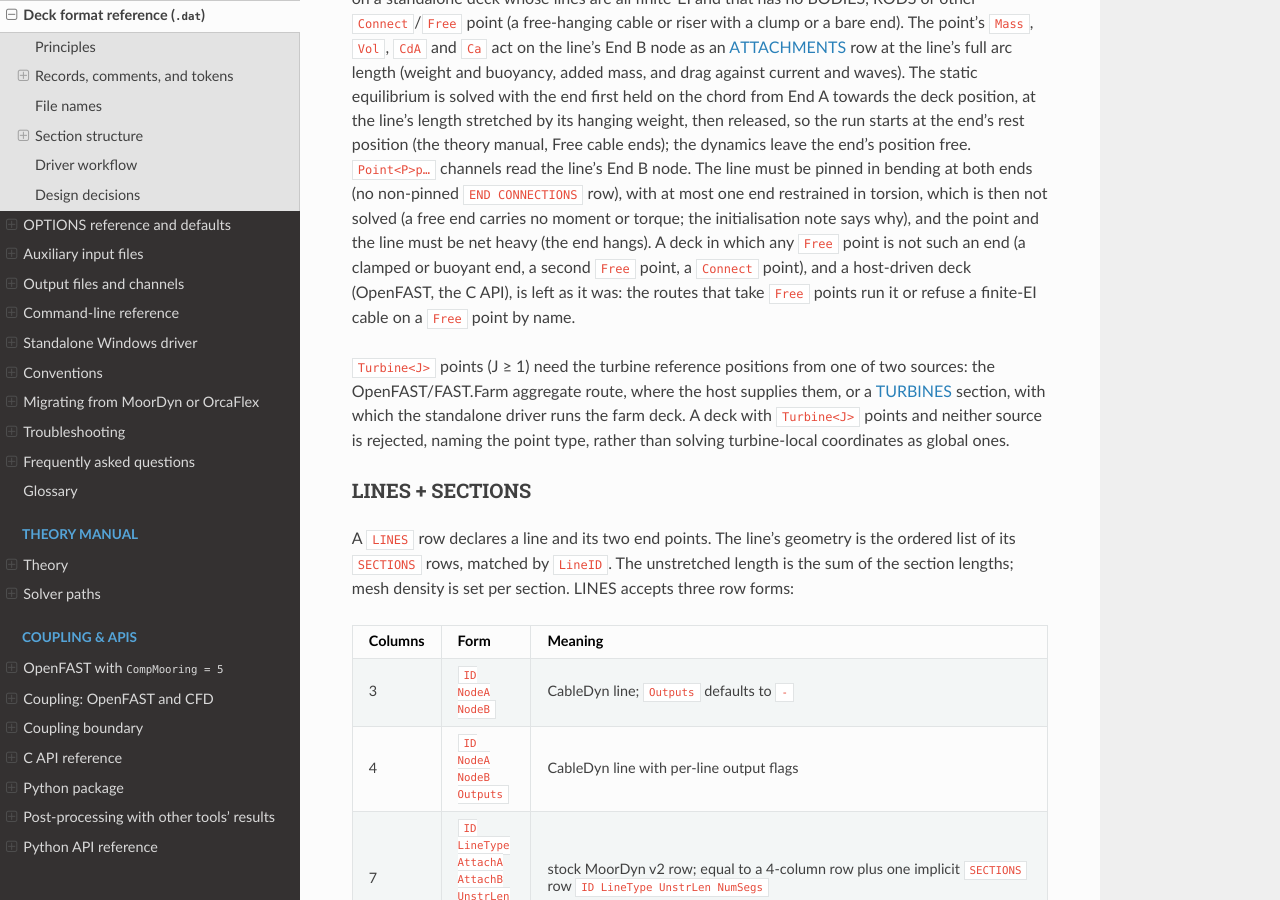
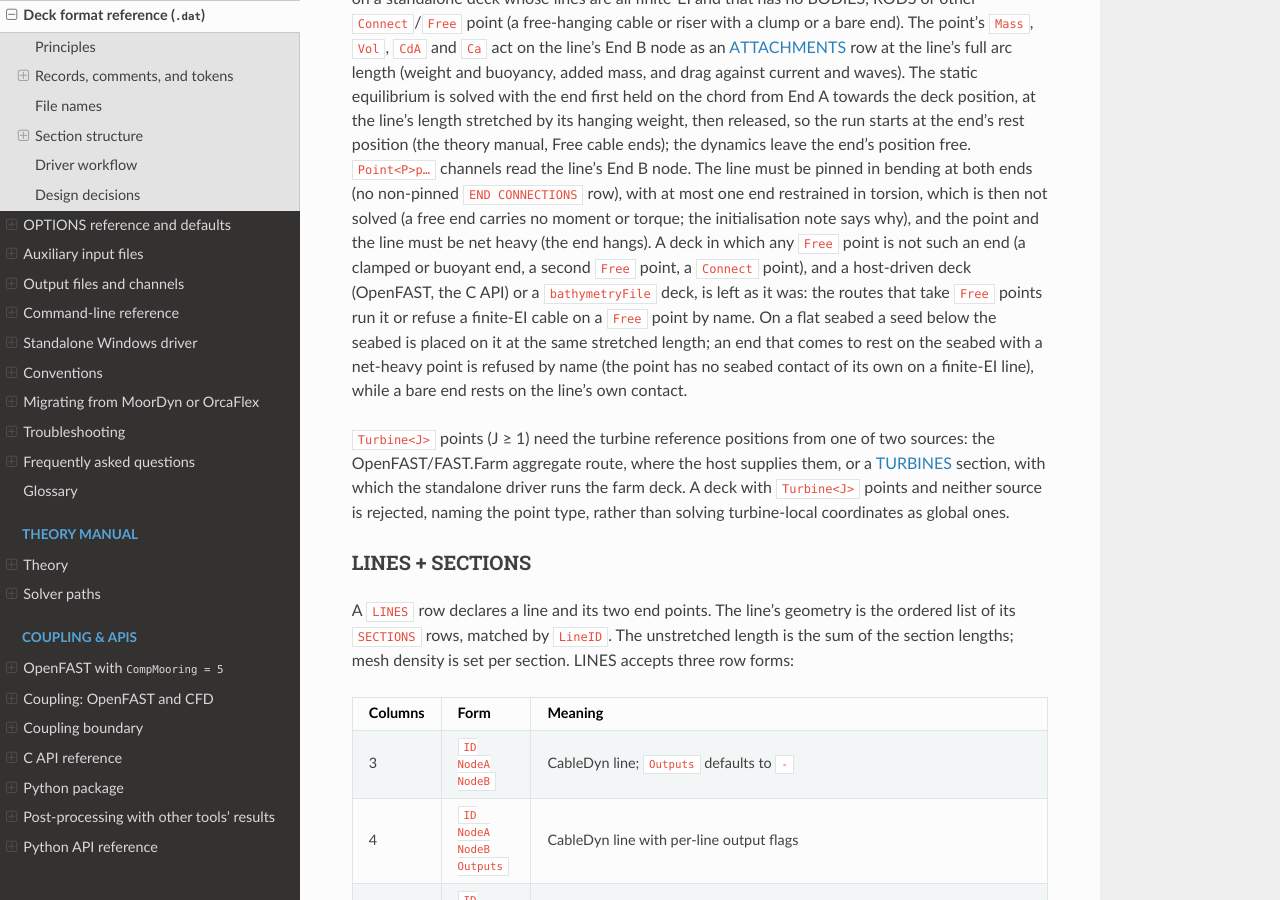
Before and after one commit to SMI-Lab-Inha/CableDyn, a Sphinx documentation site: the page built from doc/driver_format.md, in a window 1280 px wide and 900 px high, scrolled down 18238 px. Built offline with Sphinx 7.4.7 and the Read the Docs theme 3.1.0, drawn with Linux system fonts in a browser that asks for light colours.

Commit message:
fix: a free cable end's seed is not a seabed anchor
Review: the promoted point reads Fixed, so a stretched chord seed below
a flat seabed was refused by the anchor seabed check before the free
end's equilibrium was solved, although the seed is only a starting
position (a line longer than the depth whose end the current lifts
clear of the seabed).

- check_fixed_point_above_seabed skips a free cable end.
- On a flat seabed a seed below the seabed is placed on it at the same
  stretched length, out along the deck chord's horizontal direction, so
  the held seed is still the taut straight line.
- An end whose point is net heavy and that comes to rest on the seabed
  is refused by name: an attachment has no seabed contact of its own on
  a finite-EI line, so the point would sink into the line's contact
  (a 200 kg clump on a 6 m deep seabed came to rest 0.8 m below it).
  A bare end rests on the line's own contact.
- A bathymetry deck keeps its behaviour (no promotion), as the seed is
  placed against the flat seabed only; the Python reader mirrors it.

tests/test_free_end_deck.f90 F5: a 5 kg end in a 0.8 m/s current over a
7.3 m deep seabed (the vertical seed 7.5 m) rests 1.2 m above it, 4.19 m
downstream; the 200 kg clump on a 6 m deep seabed is refused by name.

Signed-off-by: Jae Hoon Seo <jaehoon.seo@inha.ac.kr>

```diff
--- a/doc/driver_format.md
+++ b/doc/driver_format.md
@@ -758,8 +758,11 @@
 solved (a free end carries no moment or torque; the initialisation note says why), and the point
 and the line must be net heavy (the end hangs). A deck in which any `Free` point is not such an end
 (a clamped or buoyant end, a second `Free` point, a `Connect` point), and a host-driven deck
-(OpenFAST, the C API), is left as it was: the routes that take `Free` points run it or refuse a
-finite-EI cable on a `Free` point by name.
+(OpenFAST, the C API) or a `bathymetryFile` deck, is left as it was: the routes that take `Free`
+points run it or refuse a finite-EI cable on a `Free` point by name. On a flat seabed a seed below
+the seabed is placed on it at the same stretched length; an end that comes to rest on the seabed
+with a net-heavy point is refused by name (the point has no seabed contact of its own on a
+finite-EI line), while a bare end rests on the line's own contact.
 
 `Turbine<J>` points (J ≥ 1) need the turbine reference positions from one of two sources: the
 OpenFAST/FAST.Farm aggregate route, where the host supplies them, or a
--- a/doc/theory.rst
+++ b/doc/theory.rst
@@ -249,7 +249,11 @@
 its attachments' homotopy) runs with that end held; the end is then released and the full-load
 equilibrium is solved again with its position free, by the attachment polish's warm-started
 Newton solve with its fallbacks, repeated to the drag and surface fixed point. The run starts at
-that rest position. The line and the point must be net heavy, so that the end hangs.
+that rest position. The line and the point must be net heavy, so that the end hangs. On a flat
+seabed a seed that would lie below the seabed (a line longer than the depth below End A) is placed
+on the seabed at the same stretched length, out along the deck chord's horizontal direction; an end
+whose point is net heavy and that comes to rest on the seabed is refused, since an attachment has no
+seabed contact of its own on a finite-EI line (a bare end rests on the line's contact).
 
 On a 7 m cable (2.8 kg/m, EA 1e8 N) with a 200 kg clump the top tension is the submerged weight
 of both to 1e-6 relative and the end hangs one stretched length below the top to 1e-7 m; in a
```
Also changed, not shown: 3 other files.
